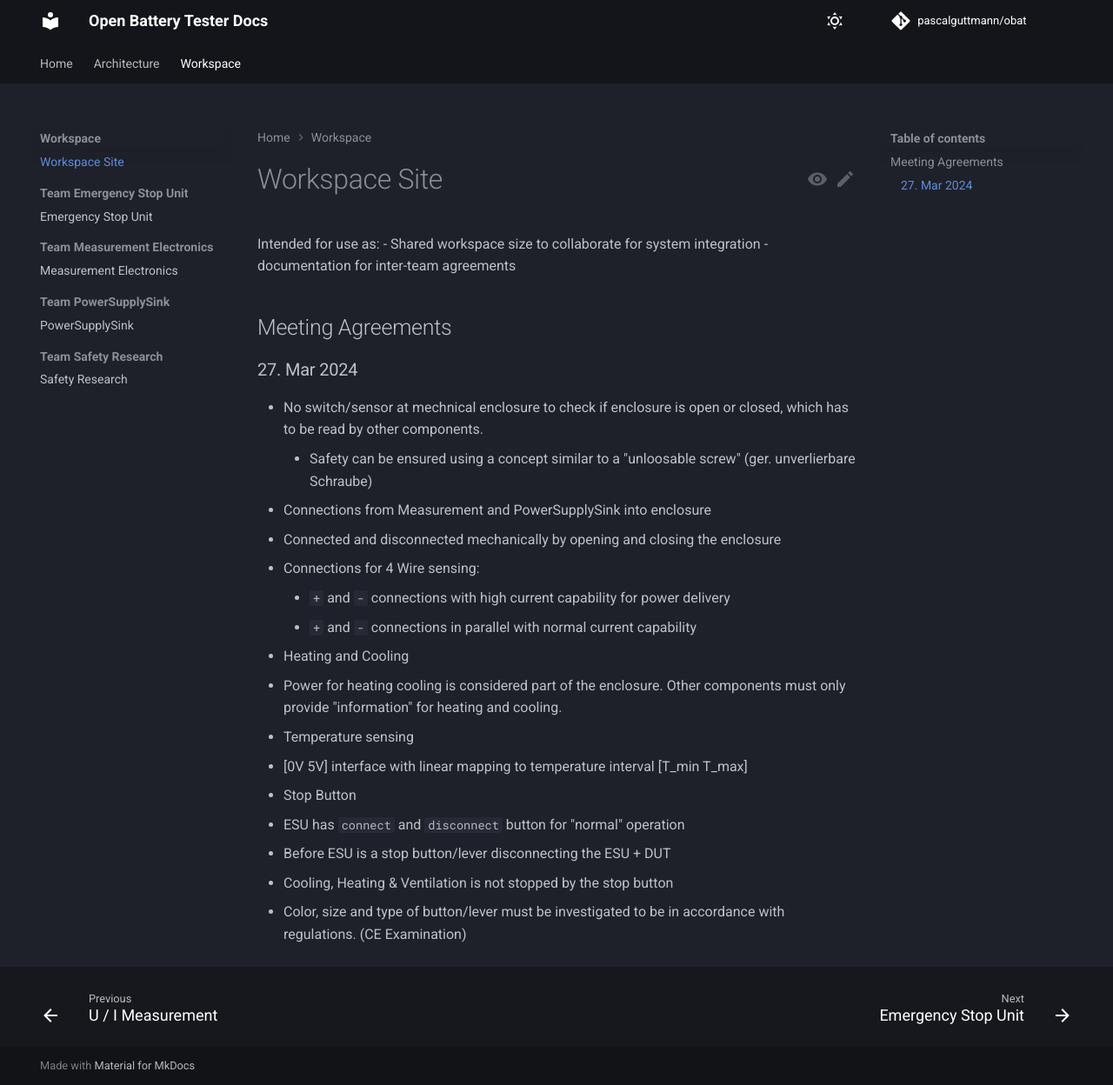
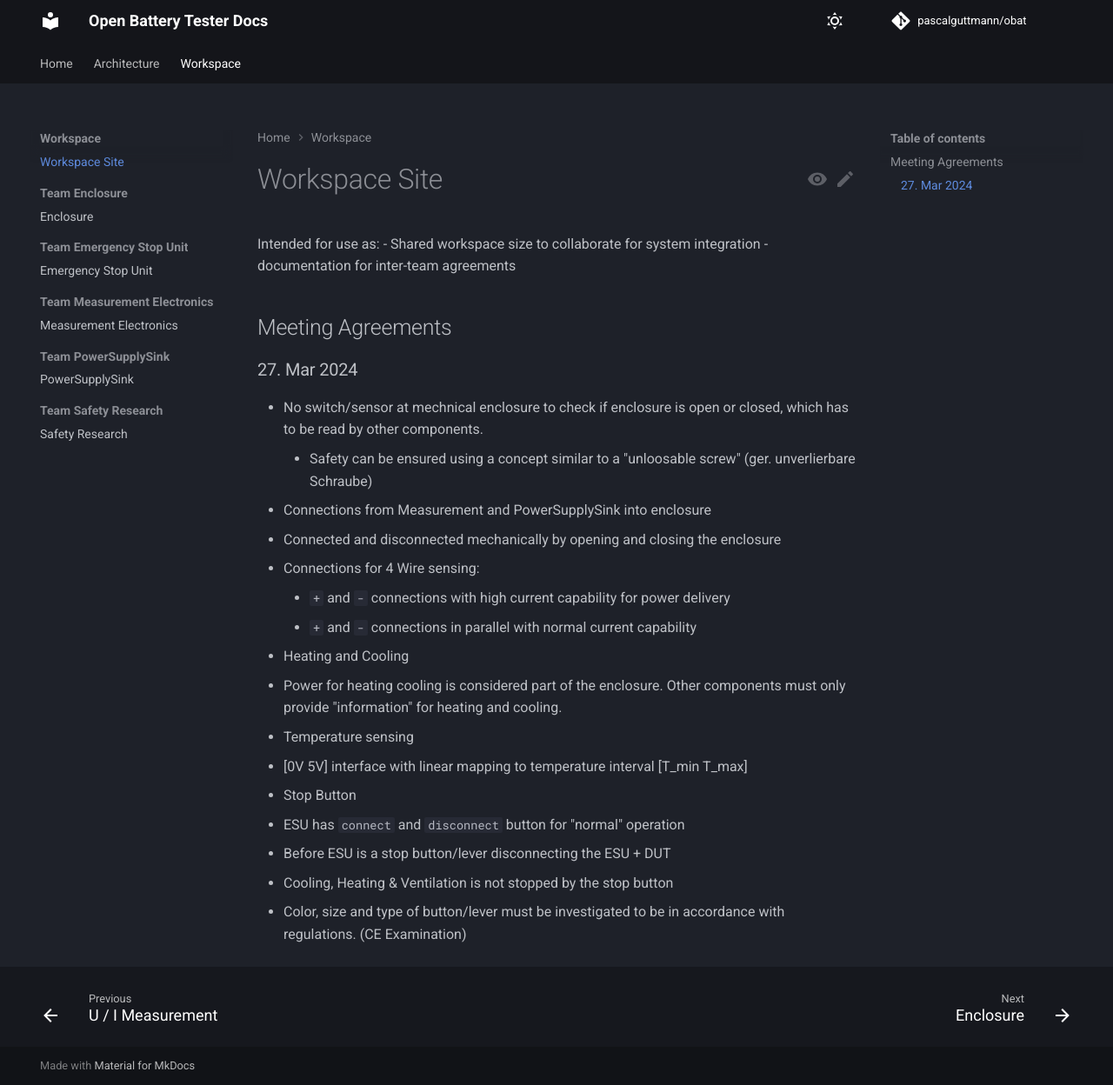
Before and after one commit to pascalguttmann/obat, an MkDocs documentation site: the page built from docs/workspace/index.md, in a window 1280 px wide and 1248 px high. Shown: the whole window at 87% size. Built offline with MkDocs 1.6.1 and Material for MkDocs 9.7.7, drawn with Linux system fonts in a browser that asks for light colours; comment, search, counter and statistics services are not loaded.

Commit message:
add workspace for enclosure team
- add workspace file
- add file to mkdocs config
- add codeowner entry with dummy account

```diff
--- /dev/null
+++ b/docs/workspace/enclosure/index.md
@@ -0,0 +1 @@
+# Enclosure
--- a/mkdocs.yml
+++ b/mkdocs.yml
@@ -12,6 +12,8 @@ nav:
     - arch/ui_measurement.md
   - Workspace:
     - workspace/index.md
+    - Team Enclosure:
+      - workspace/enclosure/index.md
     - Team Emergency Stop Unit:
       - workspace/esu/index.md
     - Team Measurement Electronics:
```
Also changed, not shown: 1 other file.
